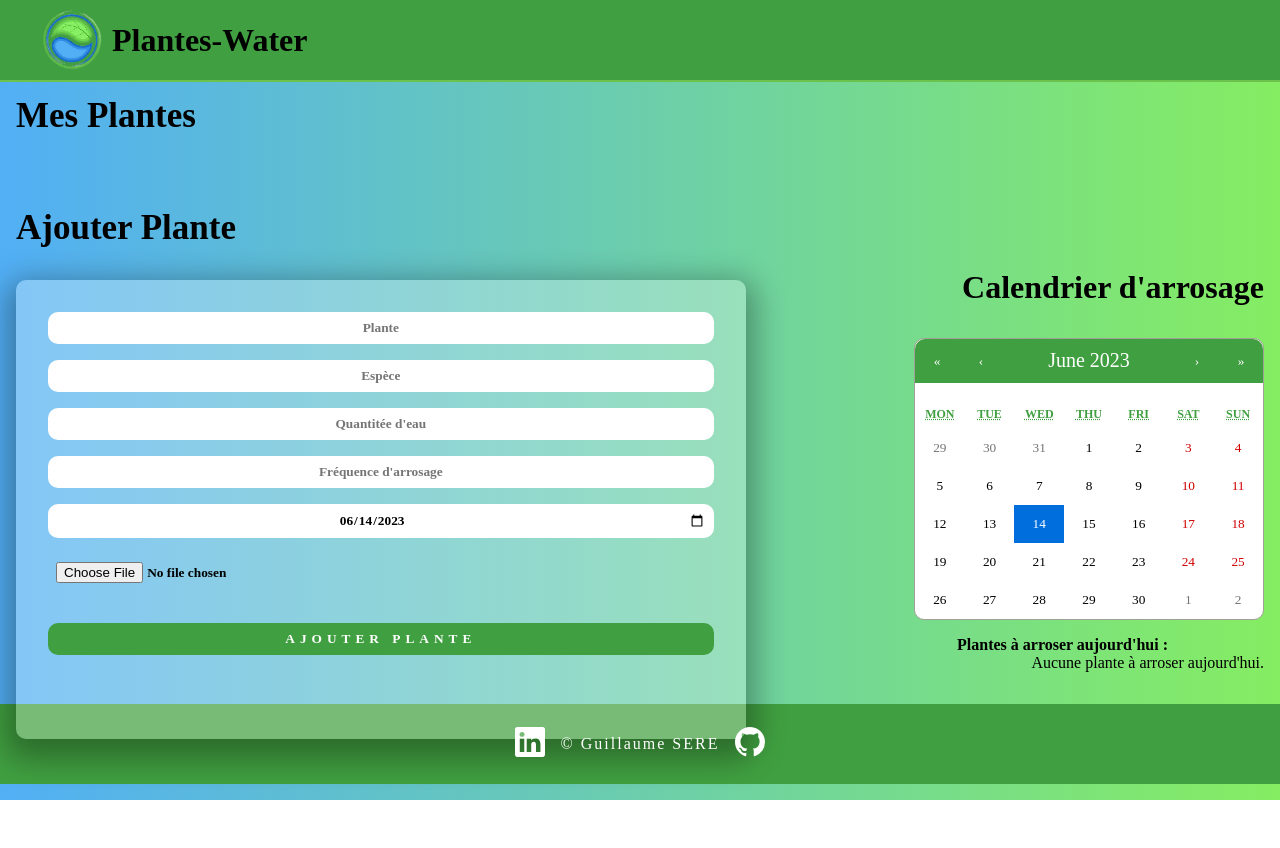
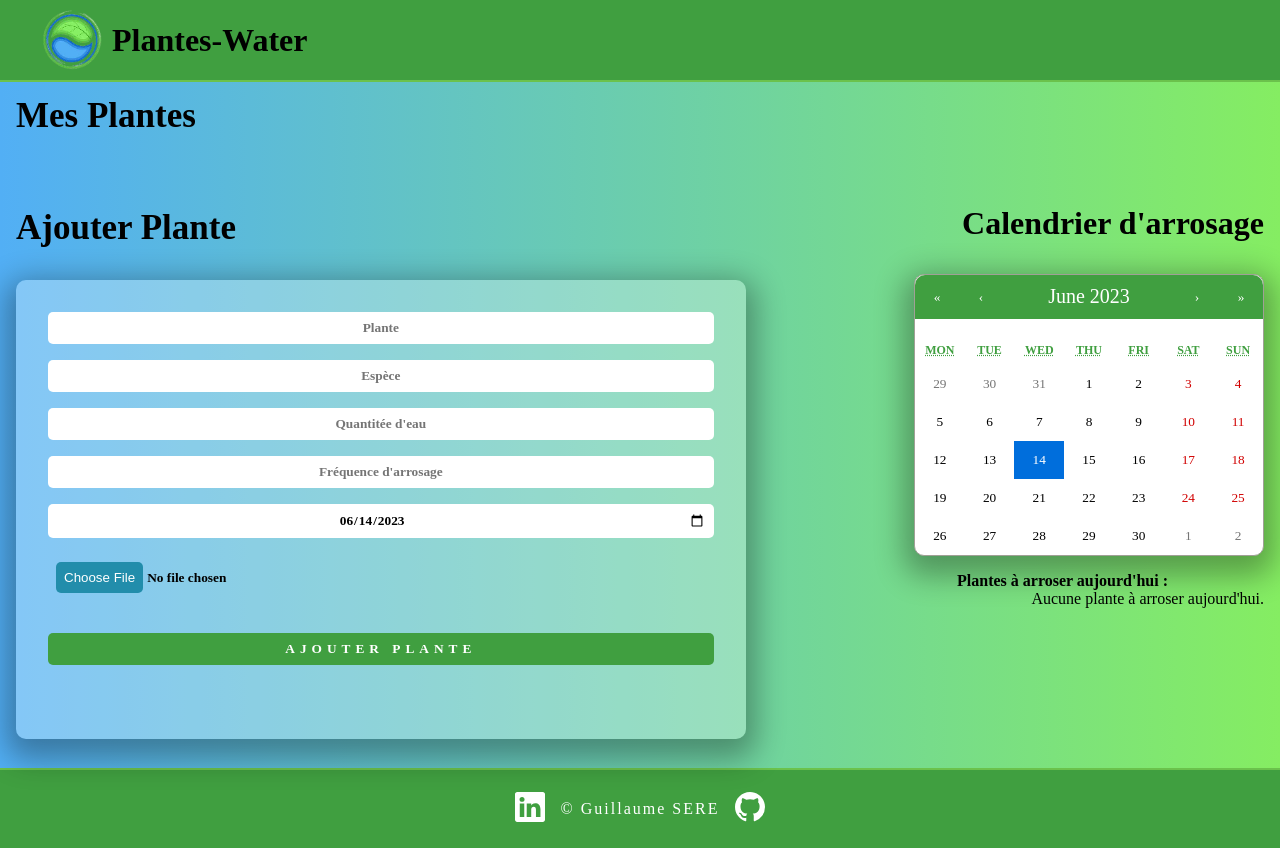
Before and after one commit to GuillaumeSere/plantes-water, a React (Create React App) app: page / in a window 1280 px wide. Before the commit the page ends 800 px from the top, so only its background shows below. Built offline with nearby package versions, Linux system fonts and the light colour scheme; a web font is replaced by a local one.

Commit message:
modif css

```diff
--- a/src/App.css
+++ b/src/App.css
@@ -1,6 +1,18 @@
+::-webkit-scrollbar{
+    width: 8px;
+}
+::-webkit-scrollbar-track{
+    background: rgb(64, 159, 64);
+}
+::-webkit-scrollbar-thumb{
+    background: linear-gradient(90deg, #52aff5 0%, #85ed62 100%);
+    border-radius: 10px;
+}
+
 .container{
     max-width: 1440px;
     margin: 0 auto;
+    margin-bottom: 2rem;
     display: flex;
     flex-direction: column-reverse;
     justify-content: space-between;
@@ -40,13 +52,13 @@ form input{
     margin-bottom: 1rem;
     text-align: center;
     padding: 0.5rem;
-    border-radius: 10px;
+    border-radius: 5px;
     border: none;
     font-weight: 700;
 }
 form button{
     padding: 0.5rem;
-    border-radius: 10px;
+    border-radius: 5px;
     background: rgb(64, 159, 64);
     border: none;
     cursor: pointer;
@@ -58,6 +70,18 @@ form button{
 }
 form button:hover{
     background: rgba(0, 128, 0, 0.802);
+    color: black;
+}
+input[type="file" i]::-webkit-file-upload-button{
+    background: rgb(34, 141, 171);
+    color: white;
+    border: none;
+    padding: 0.5rem;
+    border-radius: 5px;
+    cursor: pointer;
+}
+input[type="file" i]::-webkit-file-upload-button:hover{
+    background: rgb(36, 152, 184);
     color: black;
 }
 .container-card{
@@ -91,7 +115,7 @@ form button:hover{
 }
 .card button{
     padding: 0.5rem;
-    border-radius: 10px;
+    border-radius: 5px;
     background: rgb(64, 159, 64);
     border: none;
     cursor: pointer;
@@ -107,7 +131,7 @@ form button:hover{
     font-weight: 700;
 }
 .title-calendar{
-    margin-top: 1rem;
+    margin-top: -5rem;
     margin-bottom: 2rem;
 }
 h2{
@@ -134,9 +158,9 @@ li{
 }
 .container-calendar{
     max-width: 1440px;
+    margin-right: 1rem;
     margin-top: -31.4rem;
     padding-top: -1rem;
-    margin-right: 1rem;
    align-items: flex-end;
    justify-content: center;
     display: flex;
@@ -146,6 +170,7 @@ li{
    margin-bottom: 3rem;
    border-radius: 10px;
    color: rgb(64, 159, 64);
+   box-shadow: 0 10px 30px 10px rgba(0, 0, 0, 0.322);
 }
 .react-calendar__navigation__label{
     background: rgb(64, 159, 64)!important;
@@ -172,8 +197,9 @@ li{
     justify-content: center;
     align-items: center;
     height: 80px;
-    margin-top: 2rem;
+    margin-top: 10rem;
     background: rgb(64, 159, 64);
+    border-top: 2px solid rgb(107, 194, 76);
 }
 .link{
     color: white;
@@ -198,7 +224,7 @@ li{
         margin: 1rem;
         margin-left: 5rem;
     }
-    h1{
+    .title-calendar{
         margin-top: 1rem;
     }
     form{
```
Also changed, not shown: 1 other file (tests, documents, lock files or other folders).
